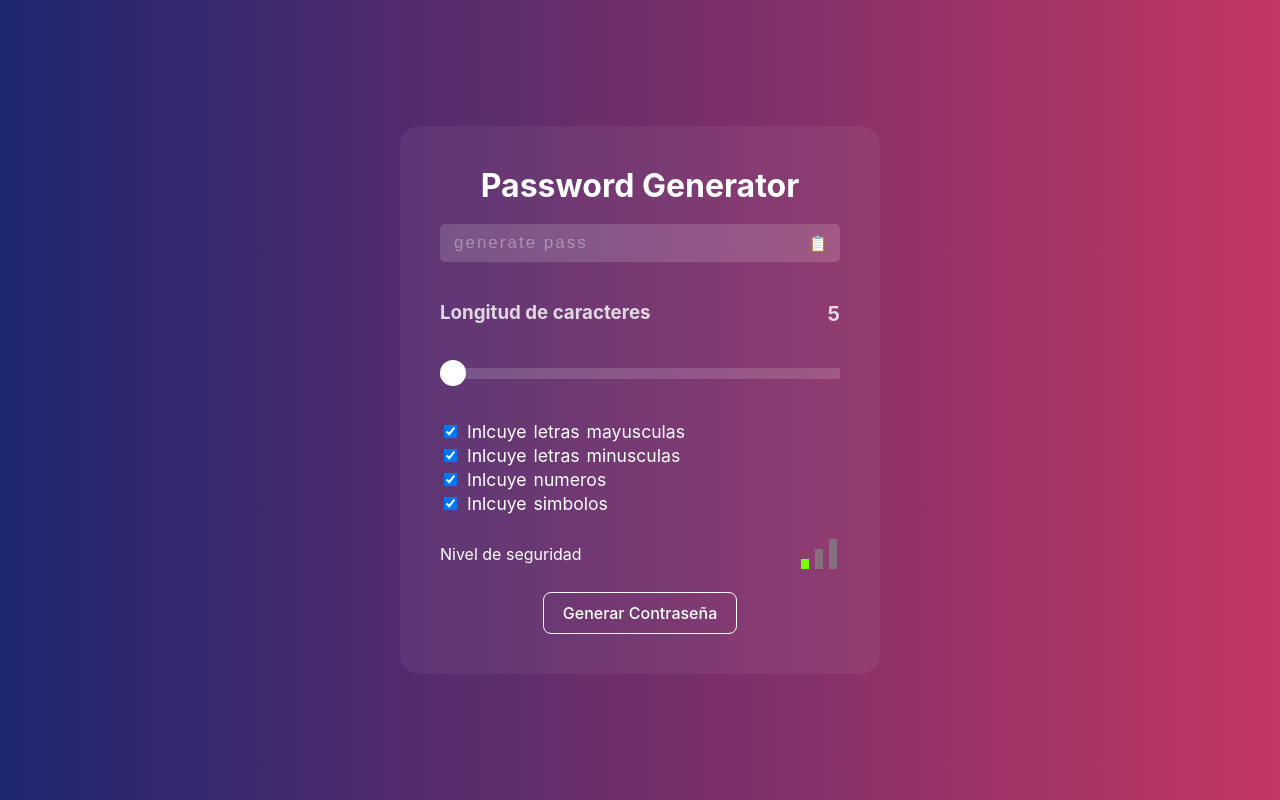
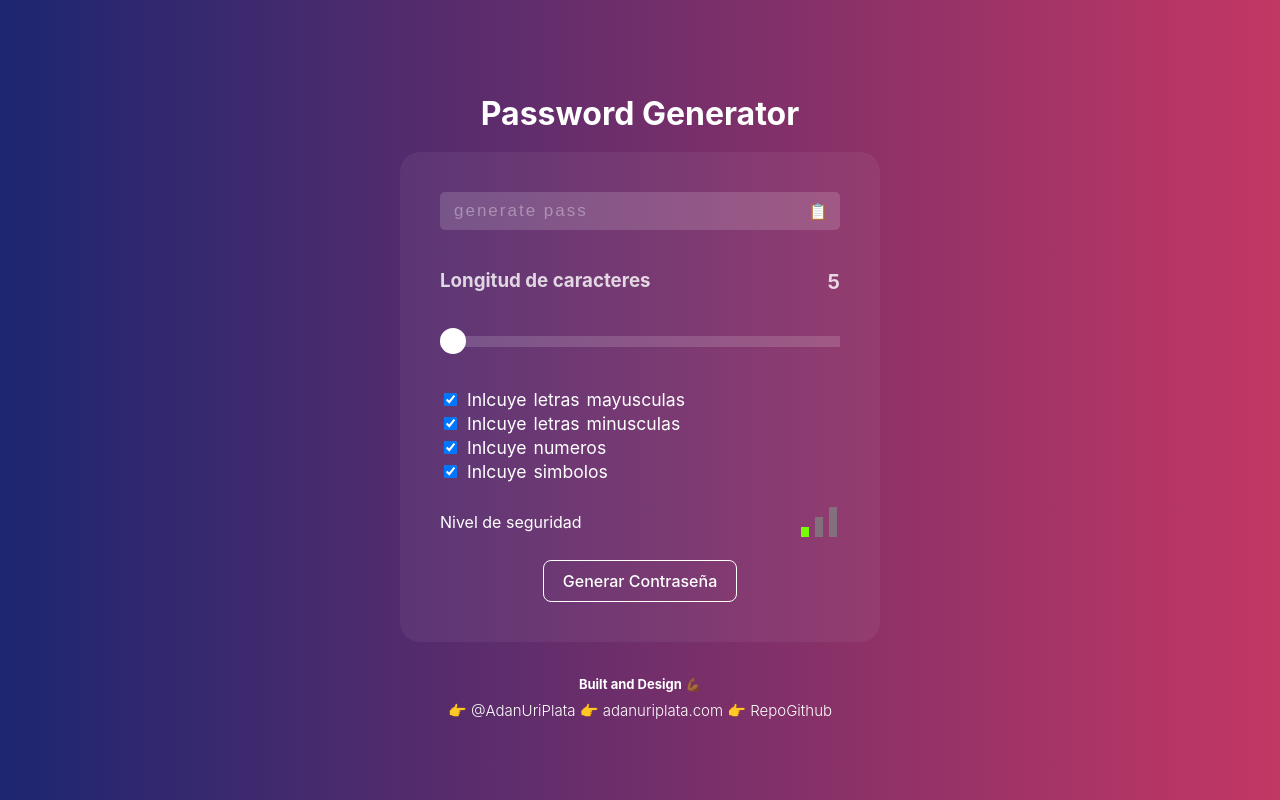
Before and after one commit to adanuriplata/passwordGenerator, a React (Vite) app: page / in a window 1280 px wide. Built offline with nearby package versions, Linux system fonts and the light colour scheme.

Commit message:
Feat: Added footer component

```diff
--- a/src/App.tsx
+++ b/src/App.tsx
@@ -10,6 +10,7 @@ import {
   CheckboxOptions,
 } from "./components";
 import { defaultOptions } from "./DefaultOptions";
+import { Footer } from "./components/Footer";
 
 function App() {
   const [optionsPass, setOptionsPass] = useState<PasswordCode>(defaultOptions);
@@ -64,10 +65,11 @@ function App() {
 
   return (
     <div className="App">
+      <div className="title">
+        <h1>Password Generator</h1>
+      </div>
       <div className="mainContainer">
-        <div className="title">
-          <h1>Password Generator</h1>
-        </div>
+
 
         <ShowResults passwordGenerated={optionsPass.passwordGenerated} />
 
@@ -88,6 +90,7 @@ function App() {
 
         <GeneratePassButton handleGeneratePass={handleGeneratePass} blockButton={isBlockButton} />
       </div>
+      <Footer />
     </div>
   );
 }
--- /dev/null
+++ b/src/components/Footer.tsx
@@ -0,0 +1,14 @@
+export const Footer = () => {
+  return (
+    <div className="footer">
+      <h3>Built and Design 💪🏾</h3>
+      <p>
+        <a href="https://twitter.com/adanuriplata">👉 @AdanUriPlata </a>
+        <a href="https://adanplata.com">👉 adanuriplata.com </a>
+        <a href="https://github.com/adanuriplata/passwordGenerator">
+          👉 RepoGithub{" "}
+        </a>
+      </p>
+    </div>
+  );
+};
--- a/src/index.css
+++ b/src/index.css
@@ -247,3 +247,25 @@ input[type=range]:focus::-ms-fill-upper {
 ::placeholder{
   color: rgba(255, 255, 255, 0.35)
 }
+
+.footer {
+  text-align: center;
+  font-size: 12px;
+  padding-top: 20px;
+}
+.footer h3{
+  text-align: center;
+  font-size: 13px;
+  margin: 10px 0 0 0;
+}
+
+.footer p{
+  text-align: center;
+  font-size: 15px;
+  margin: 3px 0 3px 0;
+}
+
+.footer a{
+  color: white;
+  font-weight: 300;
+}
```
Also changed, not shown: 1 other file (tests, documents, lock files or other folders).
